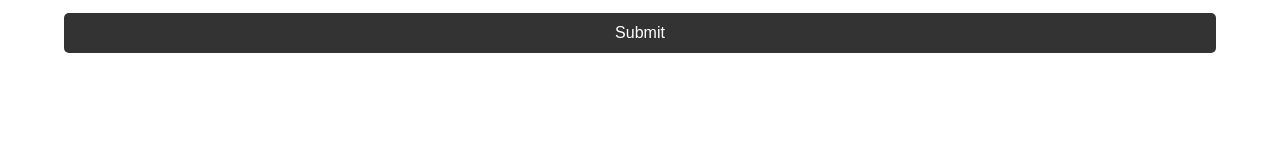
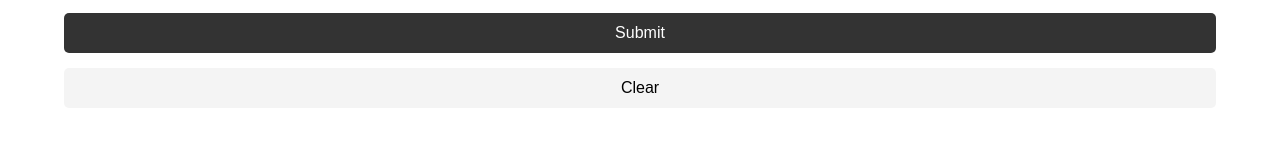
Before and after one commit to saeedmazarei/github-search, a React (Vite) app: page / in a window 1280 px wide. Shown: the part 142-300 px from the top of the page. Built offline with nearby package versions, Linux system fonts and the light colour scheme.

Commit message:
Add clear button and send request to api and fetch data to show

```diff
--- a/src/pages/home/Index.jsx
+++ b/src/pages/home/Index.jsx
@@ -1,13 +1,33 @@
+import { useRef, useState } from 'react'
+
 import Button from '../../components/shared/button/Button'
+import Loading from '../../components/shared/loading/Loading'
 import styles from './Index.module.scss'
+import { getUser } from '../../services/apis'
 
 function Home() {
+    const [searchResult, setSearchResult] = useState([])
+    const searchRef = useRef()
+    const [loading, setLoading] = useState(false)
+
+    const handleSubmit = async () => {
+        setLoading(true)
+        const res = await getUser(searchRef.current.value)
+        setSearchResult(res.data)
+        setLoading(false)
+    }
     return (
         <div className={styles.home}>
             <div className={styles.searchBar}>
-                <input type="text" placeholder="Search Users..." />
-                <Button className={styles.searchButton}>Submit</Button>
+                <input type="text" ref={searchRef} placeholder="Search Users..." />
+                <Button className={styles.searchButton} onClick={handleSubmit}>
+                    Submit
+                </Button>
+                <Button className={styles.clearButton} onClick={handleSubmit}>
+                    Clear
+                </Button>
             </div>
+            {loading && <Loading />}
         </div>
     )
 }
--- a/src/pages/home/Index.module.scss
+++ b/src/pages/home/Index.module.scss
@@ -31,4 +31,9 @@
         font-size: inherit;
         border: none;
     }
+
+    .clearButton {
+        color: black;
+        background: var(--light-color);
+    }
 }
--- a/src/services/apis.js
+++ b/src/services/apis.js
@@ -1,3 +1,3 @@
 import api from './config'
 
-export const getUser = (username) => api.get(`search/users/${username}`)
+export const getUser = (query) => api.get(`search/users?q=${query}`)
```
